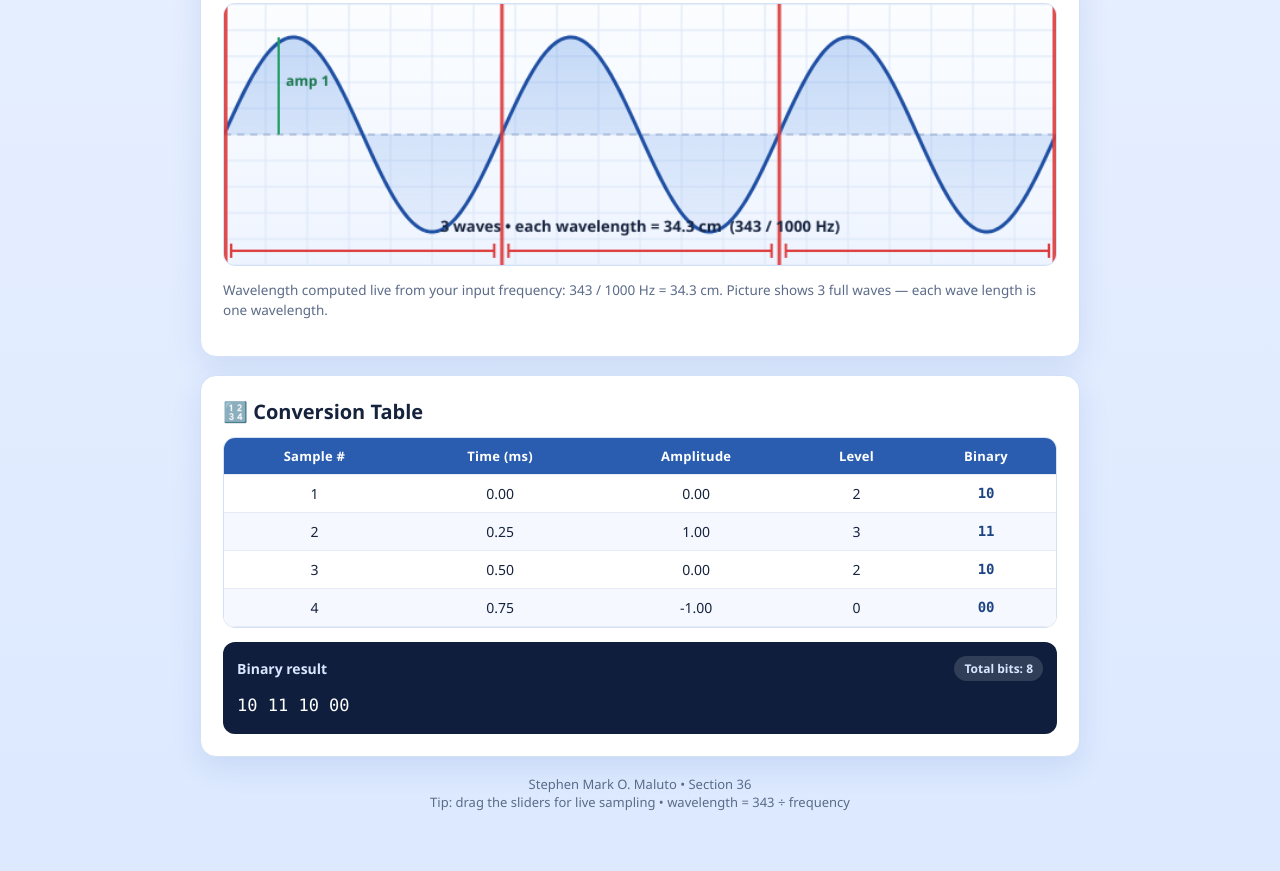
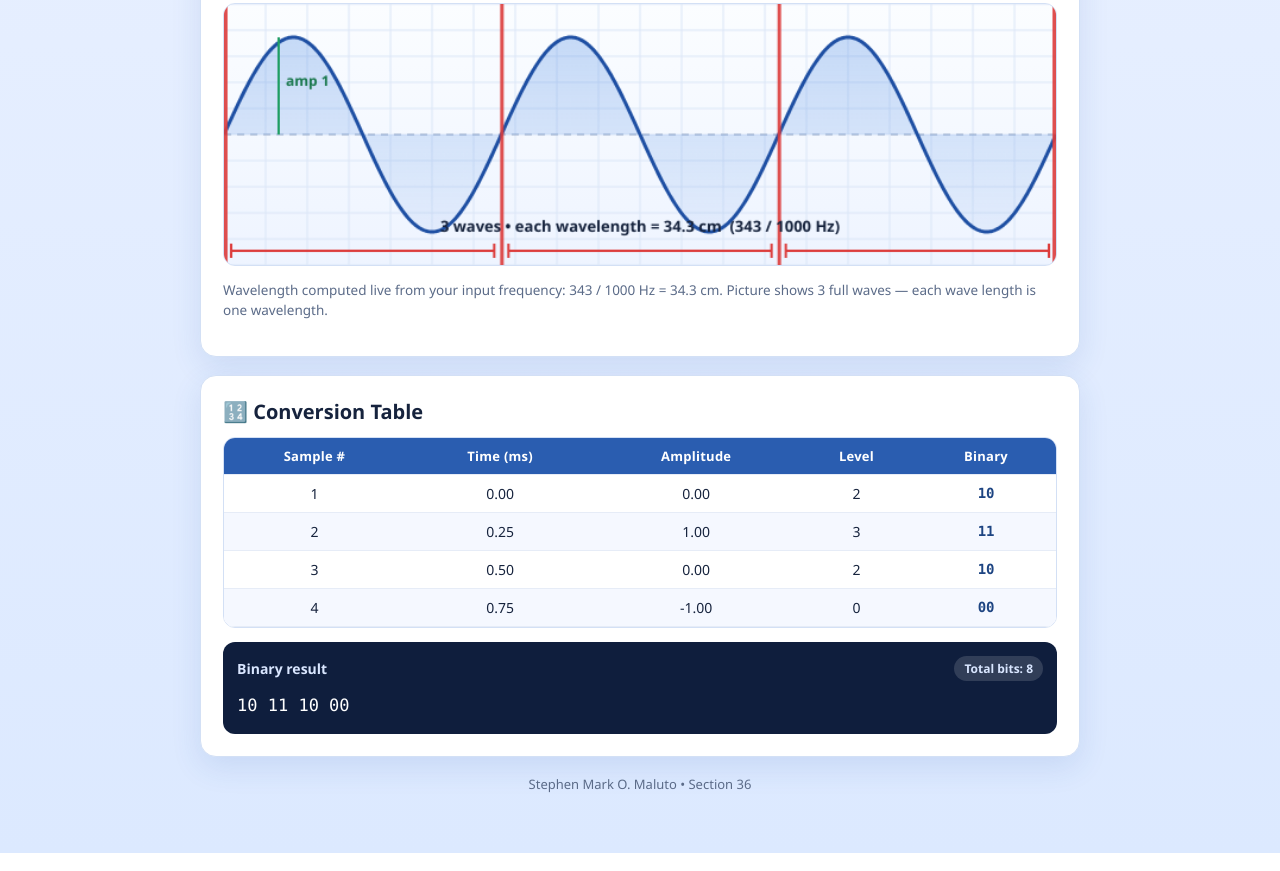
Before and after one commit to markrrr14/sound-to-binary, a plain HTML site: page index.html in a window 1280 px wide. Shown: the part 766-1637 px from the top of the page. Drawn offline with Linux system fonts and the light colour scheme.

Commit message:
Remove tip line from footer

```diff
--- a/index.html
+++ b/index.html
@@ -115,7 +115,7 @@
     </div>
   </div>
 
-  <footer>Stephen Mark O. Maluto • Section 36<br>Tip: drag the sliders for live sampling • wavelength = 343 ÷ frequency</footer>
+  <footer>Stephen Mark O. Maluto • Section 36</footer>
 </div>
 
 <script src="app.js"></script>
```
